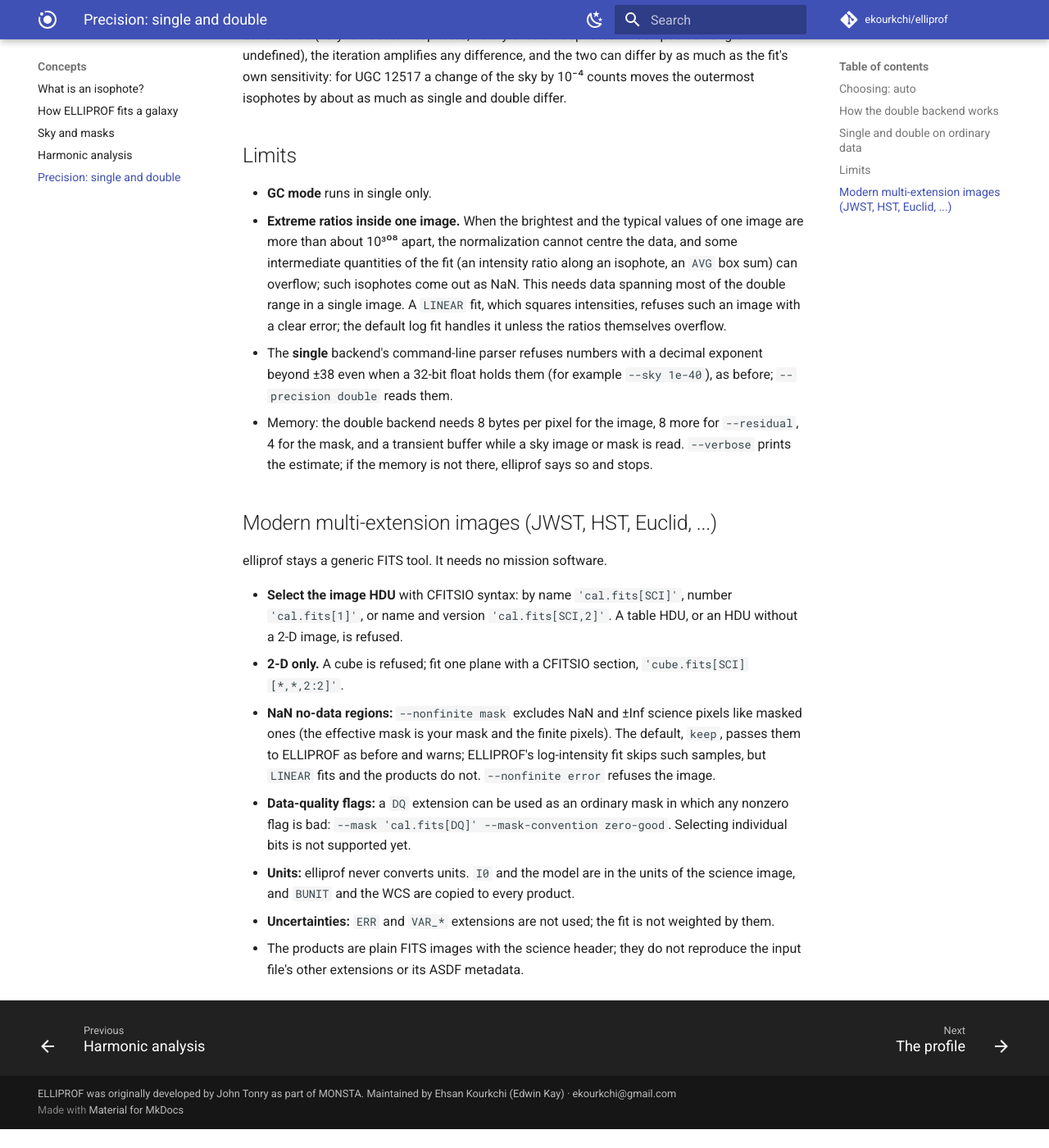
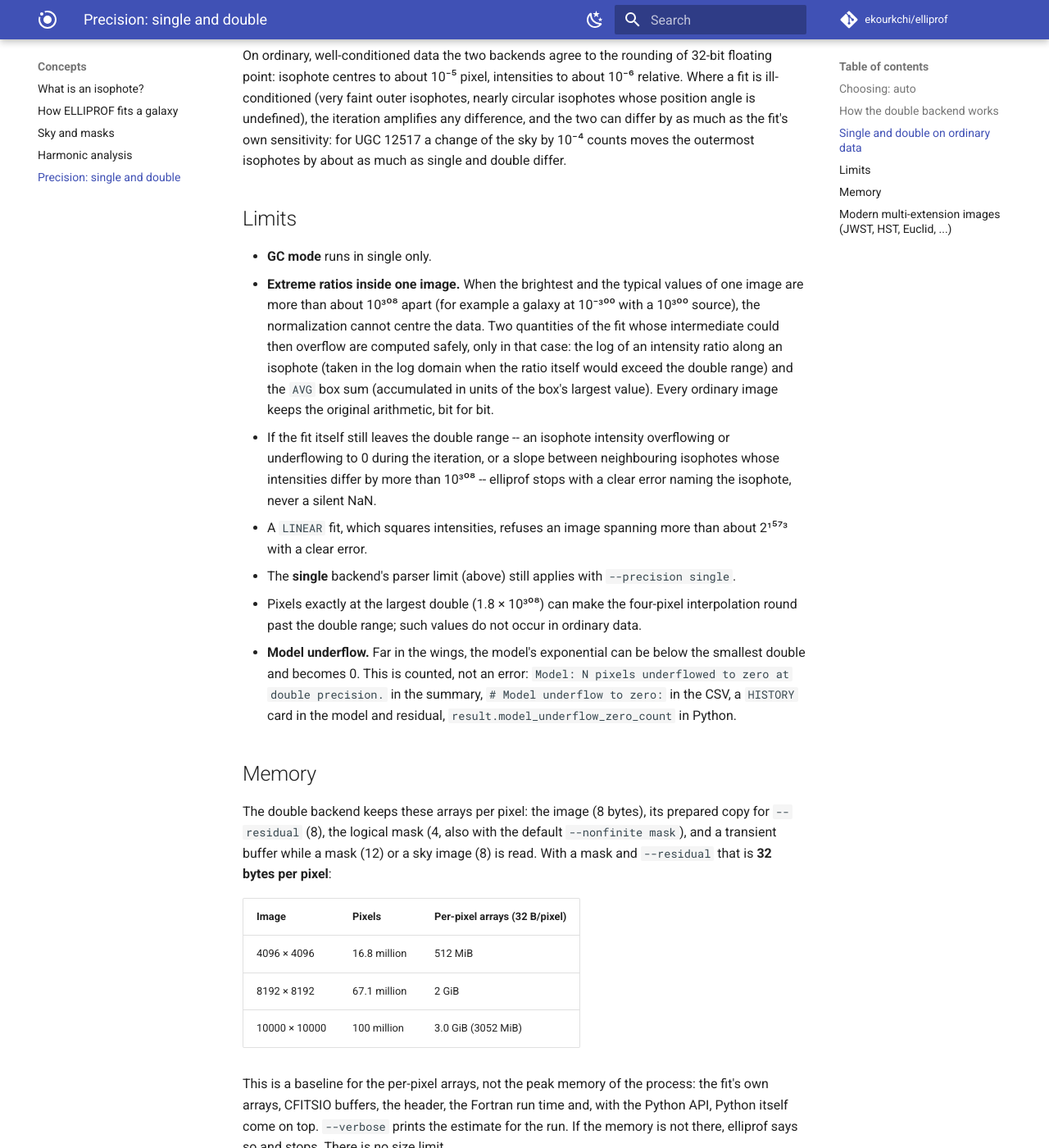
Before and after one commit to ekourkchi/elliprof, an MkDocs documentation site: the page built from docs/concepts/precision.md, in a window 1280 px wide and 1400 px high, scrolled down 2038 px. Shown: the whole window at 82% size. Built offline with MkDocs 1.6.1 and Material for MkDocs 9.7.7, drawn with Linux system fonts in a browser that asks for light colours; comment, search, counter and statistics services are not loaded; before the commit the page ends 3415 px from its top, so only the background shows below that; some of the changed text lies outside the part shown.

Commit message:
Docs: range fixes, non-finite default, parser-aware auto, memory
The precision page explains the guarded range fixes and the remaining
range errors, the model-underflow count, --nonfinite auto, the parser
rule of --precision auto, and the memory baseline (32 bytes per pixel
with a mask and a residual: 512 MiB for 4096 x 4096, 2 GiB for
8192 x 8192, 3.0 GiB for 10000 x 10000; not the peak).

```diff
--- a/docs/concepts/precision.md
+++ b/docs/concepts/precision.md
@@ -30,7 +30,11 @@ give exactly the results of earlier versions. Double is chosen when
   would be infinite in 32-bit floating point (beyond about 3.4 × 10³⁸)
   or is nonzero but would be 0 (below about 7 × 10⁻⁴⁶); elliprof checks
   the actual values, never `DATAMIN`/`DATAMAX`;
-- the `--sky` value or the `SKY=` keyword is such a value.
+- the `--sky` value or the `SKY=` keyword is such a value, or is a valid
+  number that the original single-precision parser cannot read. That
+  parser refuses decimal exponents beyond about ±38 even for numbers a
+  32-bit float holds (`1e-40`, `3.4e38`), so 0.1.4 failed on them;
+  elliprof runs the old parser on the text itself to decide.
 
 Values that remain nonzero as tiny 32-bit numbers, values that are
 merely not exact in 32 bits, and 32-bit integers above 2²⁴ do not
@@ -89,21 +93,52 @@ outermost isophotes by about as much as single and double differ.
 
 - **GC mode** runs in single only.
 - **Extreme ratios inside one image.** When the brightest and the
-  typical values of one image are more than about 10³⁰⁸ apart, the
-  normalization cannot centre the data, and some intermediate
-  quantities of the fit (an intensity ratio along an isophote, an `AVG`
-  box sum) can overflow; such isophotes come out as NaN. This needs
-  data spanning most of the double range in a single image. A `LINEAR`
-  fit, which squares intensities, refuses such an image with a clear
-  error; the default log fit handles it unless the ratios themselves
-  overflow.
-- The **single** backend's command-line parser refuses numbers with a
-  decimal exponent beyond ±38 even when a 32-bit float holds them (for
-  example `--sky 1e-40`), as before; `--precision double` reads them.
-- Memory: the double backend needs 8 bytes per pixel for the image, 8
-  more for `--residual`, 4 for the mask, and a transient buffer while a
-  sky image or mask is read. `--verbose` prints the estimate; if the
-  memory is not there, elliprof says so and stops.
+  typical values of one image are more than about 10³⁰⁸ apart (for
+  example a galaxy at 10⁻³⁰⁰ with a 10³⁰⁰ source), the normalization
+  cannot centre the data. Two quantities of the fit whose intermediate
+  could then overflow are computed safely, only in that case: the log
+  of an intensity ratio along an isophote (taken in the log domain when
+  the ratio itself would exceed the double range) and the `AVG` box sum
+  (accumulated in units of the box's largest value). Every ordinary
+  image keeps the original arithmetic, bit for bit.
+- If the fit itself still leaves the double range -- an isophote
+  intensity overflowing or underflowing to 0 during the iteration, or a
+  slope between neighbouring isophotes whose intensities differ by more
+  than 10³⁰⁸ -- elliprof stops with a clear error naming the isophote,
+  never a silent NaN.
+- A `LINEAR` fit, which squares intensities, refuses an image spanning
+  more than about 2¹⁵⁷³ with a clear error.
+- The **single** backend's parser limit (above) still applies with
+  `--precision single`.
+- Pixels exactly at the largest double (1.8 × 10³⁰⁸) can make the
+  four-pixel interpolation round past the double range; such values do
+  not occur in ordinary data.
+- **Model underflow.** Far in the wings, the model's exponential can be
+  below the smallest double and becomes 0. This is counted, not an
+  error: `Model: N pixels underflowed to zero at double precision.`
+  in the summary, `# Model underflow to zero:` in the CSV, a `HISTORY`
+  card in the model and residual, `result.model_underflow_zero_count`
+  in Python.
+
+## Memory
+
+The double backend keeps these arrays per pixel: the image (8 bytes),
+its prepared copy for `--residual` (8), the logical mask (4, also with
+the default `--nonfinite mask`), and a transient buffer while a mask (12)
+or a sky image (8) is read. With a mask and `--residual` that is
+**32 bytes per pixel**:
+
+| Image | Pixels | Per-pixel arrays (32 B/pixel) |
+|---|---|---|
+| 4096 × 4096 | 16.8 million | 512 MiB |
+| 8192 × 8192 | 67.1 million | 2 GiB |
+| 10000 × 10000 | 100 million | 3.0 GiB (3052 MiB) |
+
+This is a baseline for the per-pixel arrays, not the peak memory of the
+process: the fit's own arrays, CFITSIO buffers, the header, the Fortran
+run time and, with the Python API, Python itself come on top.
+`--verbose` prints the estimate for the run. If the memory is not
+there, elliprof says so and stops. There is no size limit.
 
 ## Modern multi-extension images (JWST, HST, Euclid, ...)
 
@@ -115,12 +150,17 @@ elliprof stays a generic FITS tool. It needs no mission software.
   refused.
 - **2-D only.** A cube is refused; fit one plane with a CFITSIO
   section, `'cube.fits[SCI][*,*,2:2]'`.
-- **NaN no-data regions:** `--nonfinite mask` excludes NaN and ±Inf
-  science pixels like masked ones (the effective mask is your mask and
-  the finite pixels). The default, `keep`, passes them to ELLIPROF as
-  before and warns; ELLIPROF's log-intensity fit skips such samples,
-  but `LINEAR` fits and the products do not. `--nonfinite error`
-  refuses the image.
+- **NaN no-data regions:** `--nonfinite` decides what happens to
+  science pixels that are NaN or ±Inf after the sky and the mask.
+  `mask` excludes them like masked pixels: the effective mask is your
+  mask AND the finite pixels (and, later, a data-quality selection).
+  `keep` passes them to ELLIPROF, as 0.1.4 did, with a warning; the
+  log-intensity fit skips such samples, but `LINEAR` fits, the model
+  and the products do not. `error` refuses the image. The default,
+  `auto`, is `mask`, except with an explicit `--precision single`,
+  where it is `keep`, so `--precision single` alone reproduces 0.1.4
+  exactly. The summary records the policy and the NaN, +Inf and −Inf
+  counts (`result.nonfinite_counts` in Python).
 - **Data-quality flags:** a `DQ` extension can be used as an ordinary
   mask in which any nonzero flag is bad:
   `--mask 'cal.fits[DQ]' --mask-convention zero-good`. Selecting
```
Also changed, not shown: CHANGELOG.md (+12 -2 lines), docs/reference/cli.md (+1 -1 lines), docs/reference/python.md (+3 -1 lines).
